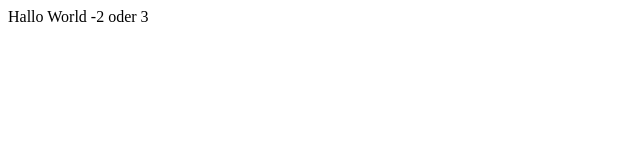
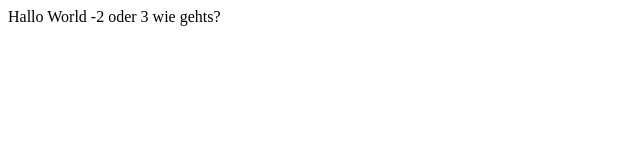
Before and after one commit to Mordspa/mordspa.github.io, a plain HTML site: page index.html in a window 1280 px wide. Shown: the full height of the page, 0-640 px from the left. Drawn offline with Linux system fonts and the light colour scheme.

Commit message:
add wie gehts?

```diff
--- a/index.html
+++ b/index.html
@@ -1,7 +1,8 @@
+
 <html>
 <head>
 </head>
 <body>
-Hallo World -2 oder 3
+Hallo World -2 oder 3 wie gehts?
 </body>
 </html>
```
